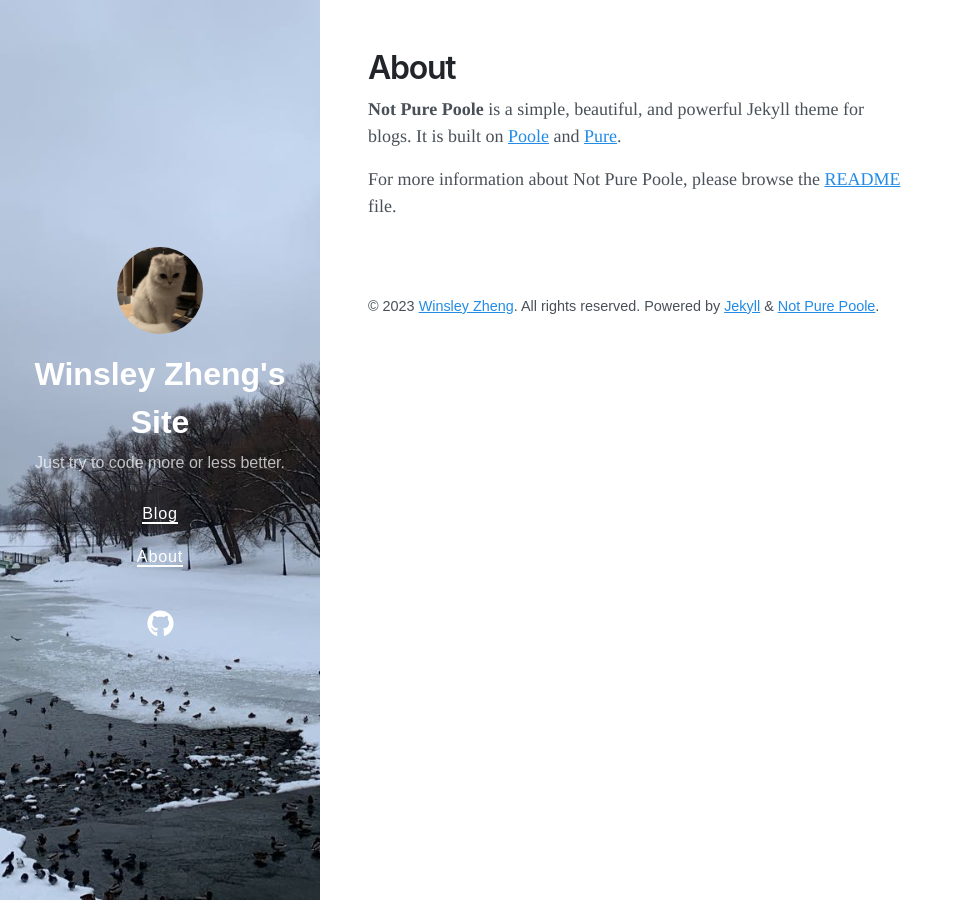
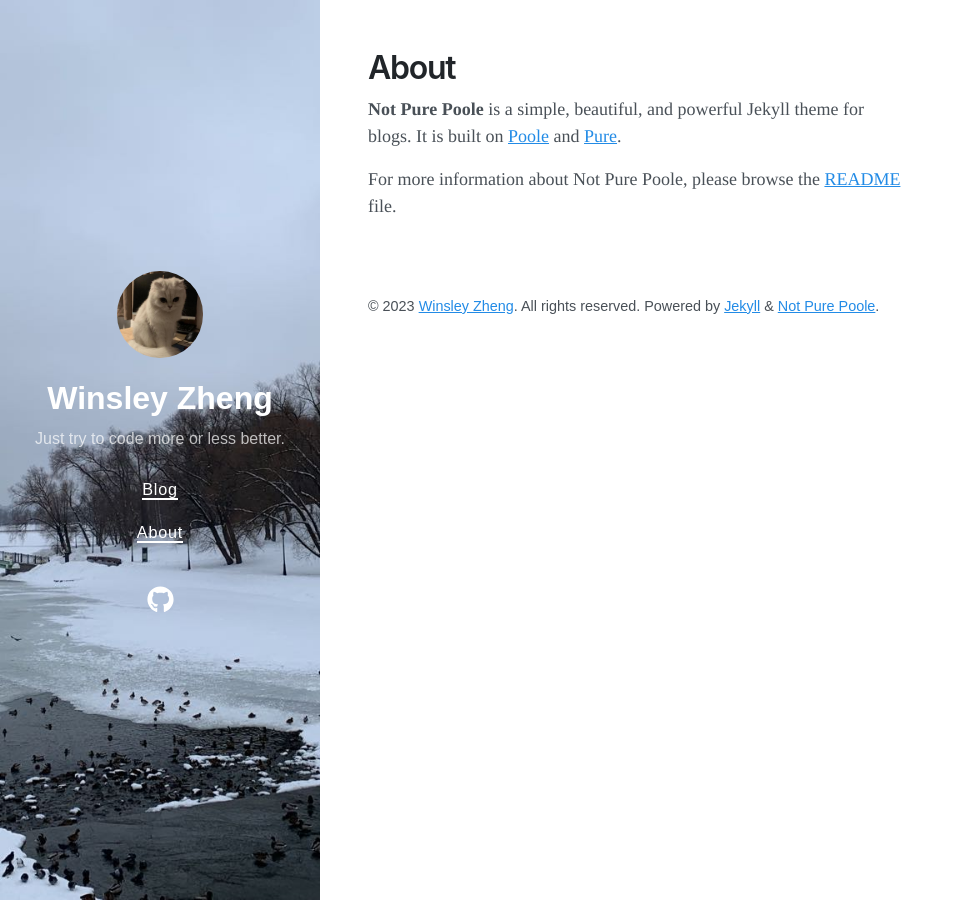
Before and after one commit to QAQ-1/QAQ-1.github.io, a Jekyll site: the page built from about.md, in a window 1280 px wide. Shown: the whole page, without its empty margins (0-964 px from the left). Built offline with Jekyll 4.4.1, drawn with Linux system fonts in a browser that asks for light colours; nearby versions of some CDN libraries.

Commit message:
Update _config.yml

```diff
--- a/_config.yml
+++ b/_config.yml
@@ -1,5 +1,5 @@
 # Setup
-title: Winsley Zheng's Site
+title: Winsley Zheng
 description: Just try to code more or less better.
 url: https://qaq-1.github.io/
 avatar: /avatar.jpeg
```
